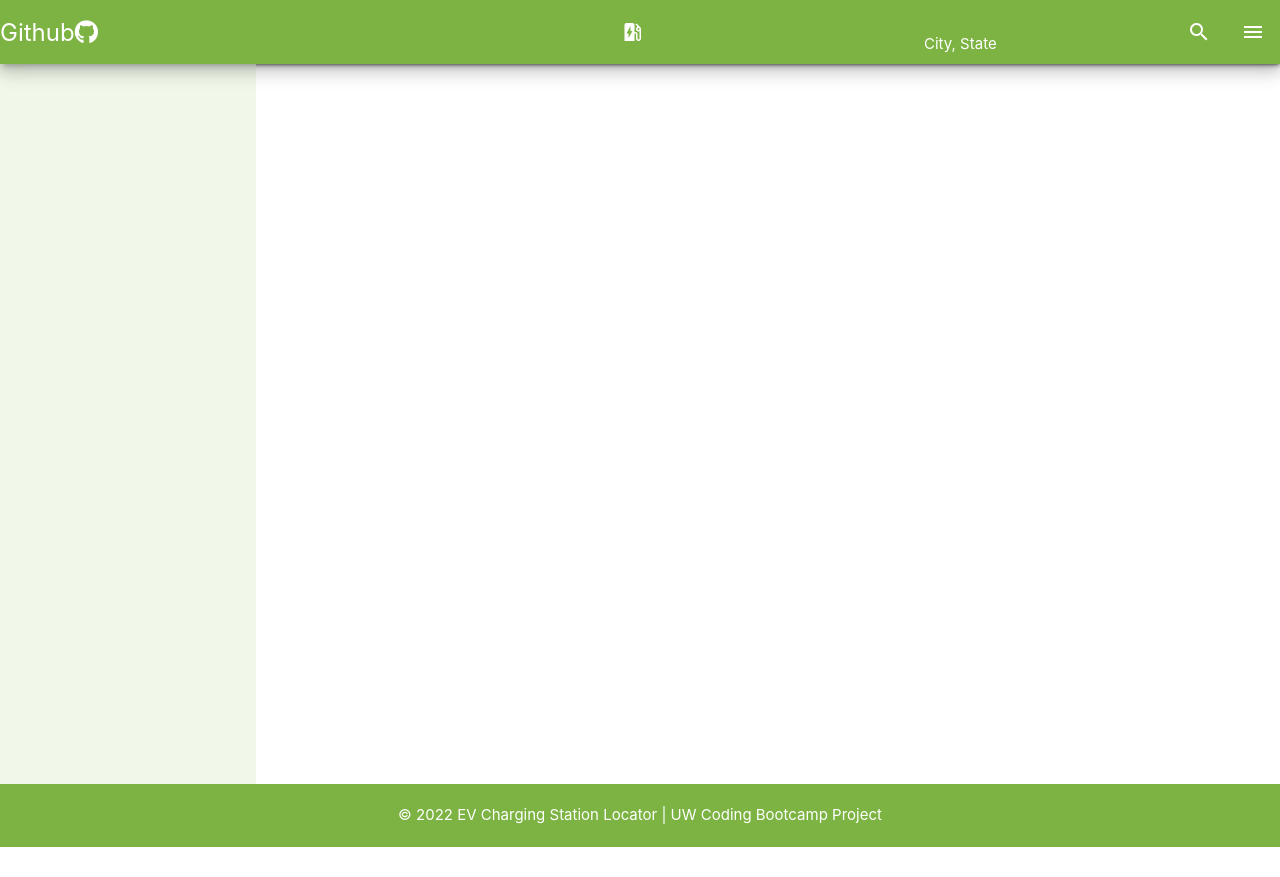
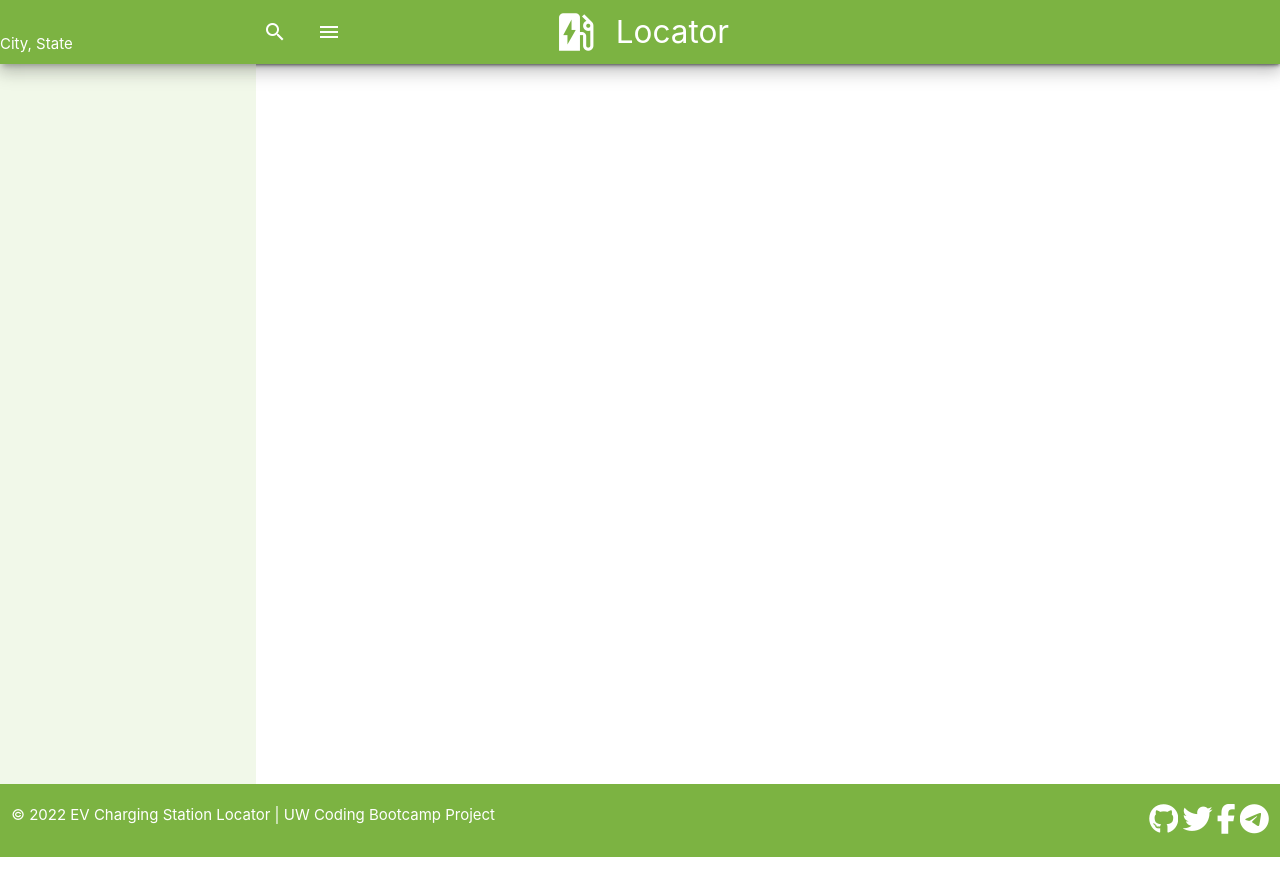
Before and after one commit to Ofelia1870/charging-station-finder, a plain HTML site: page index.html in a window 1280 px wide. Drawn offline with nearby package versions, Linux system fonts and the light colour scheme; no server answers.

Commit message:
more ui changes

```diff
--- a/index.html
+++ b/index.html
@@ -24,11 +24,9 @@
   <header>
     <nav>
       <div class="nav-wrapper light-green darken-1 z-depth-3">
-        <a href="https://github.com/Ofelia1870/charging-station-finder" style="font-size: 24px"
-          class="waves-effect hide-on-med-and-down">Github<i class="fa fa-github hide-on-med-and-down"></i></a>
-        <a href="index.html" class="brand-logo center waves-effect hide-on-med-and-down"><i
-            class="material-icons large">ev_station</i></a>
-        <ul class="right">
+        <a href="index.html" class="brand-logo center waves-effect hide-on-med-and-down">Locator <i
+            class="material-icons large" style="font-size: 50px;">ev_station</i></a>
+        <ul class="left">
           <li>
             <form>
               <div class="input-field">
@@ -68,9 +66,20 @@
   <footer class="page-footer light-green darken-1 row">
     <section class="row">
       <div class="col s12">
-        <div class="center">
-          © 2022 EV Charging Station Locator | UW Coding Bootcamp Project
+        <div class="right">
+          <a href="https://github.com/Ofelia1870/charging-station-finder"
+            class="waves-effect hide-on-med-and-down vertical-wrapper"><i class="fa fa-github hide-on-med-and-down"
+              style="font-size: 30px; color:white"></i></a>
+          <a class="waves-effect hide-on-med-and-down vertical-wrapper"><i class="fa fa-twitter"
+              style="font-size: 30px; color:white" aria-hidden="true"></i></a>
+          <a class="waves-effect hide-on-med-and-down vertical-wrapper"><i class="fa fa-facebook"
+              style="font-size: 30px; color:white" aria-hidden="true"></i></a>
+          <a class="waves-effect hide-on-med-and-down vertical-wrapper"><i class="fa fa-telegram"
+              style="font-size: 30px; color:white" aria-hidden="true"></i></a>
         </div>
+        <div class="center"></div>
+        © 2022 EV Charging Station Locator | UW Coding Bootcamp Project
+      </div>
       </div>
     </section>
   </footer>
```
